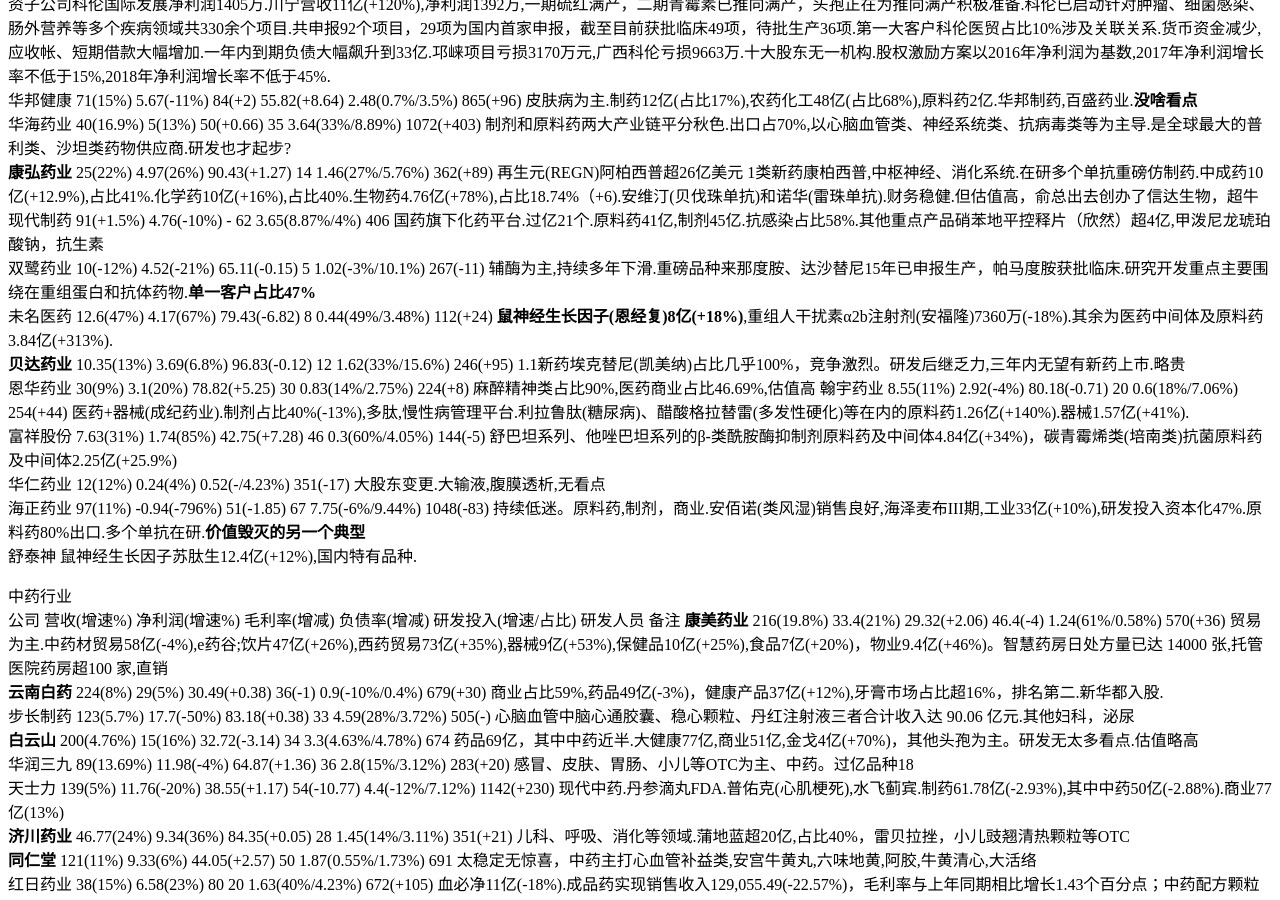
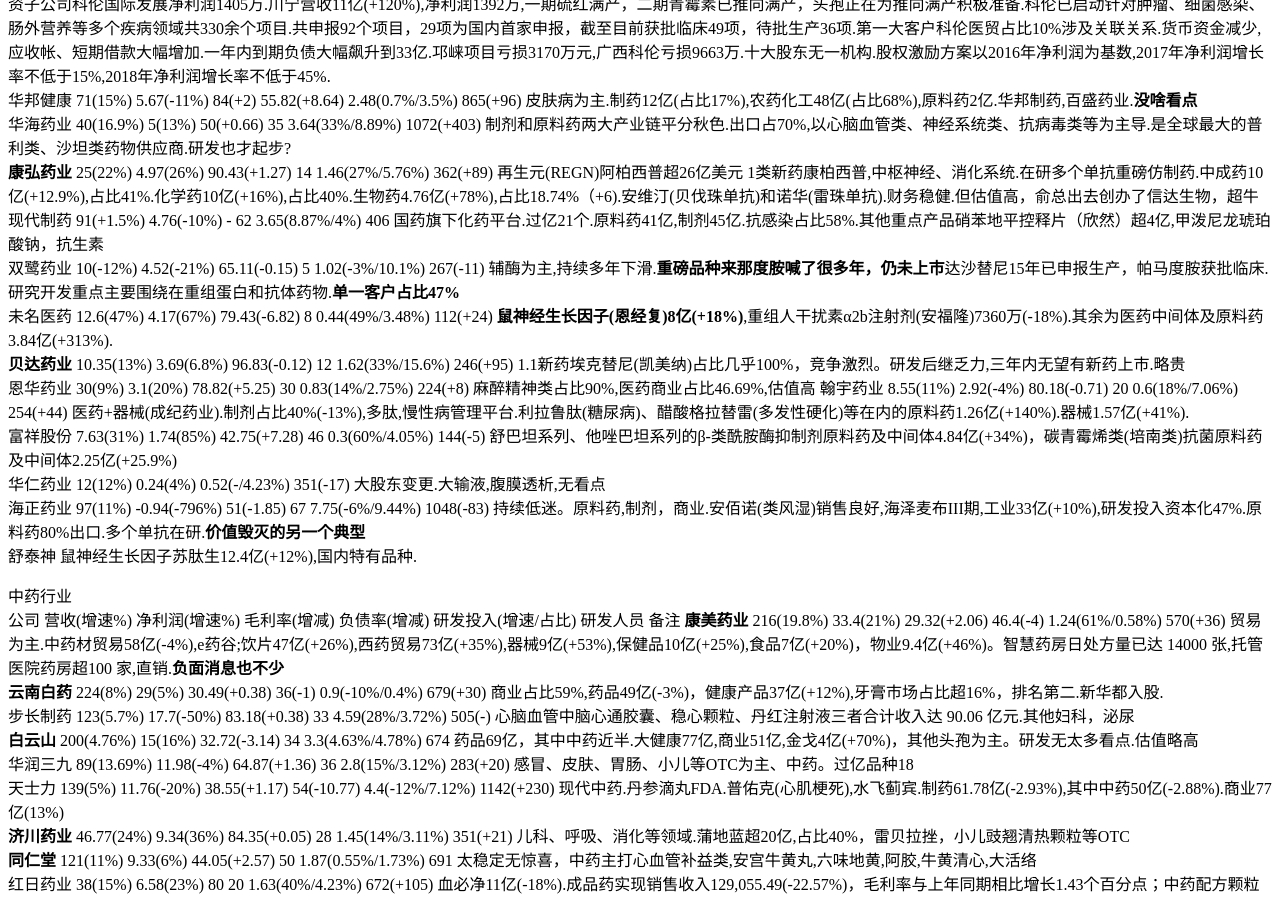
Before and after one commit to kingofhawks/kingofhawks.github.io, a Jekyll site: the page built from _posts/2017-02-20-重点上市公司2016年报汇总.md, in a window 1280 px wide and 900 px high, scrolled down 1378 px. Built offline with Jekyll 4.4.1, drawn with Linux system fonts in a browser that asks for light colours; our own code applies the rules of GitHub Pages for plain Markdown files; some of the changed text lies outside the part shown.

Commit message:
update post

```diff
--- a/_posts/2017-02-20-重点上市公司2016年报汇总.md
+++ b/_posts/2017-02-20-重点上市公司2016年报汇总.md
@@ -20,7 +20,7 @@
 华海药业    40(16.9%)         5(13%)        50(+0.66)      35              3.64(33%/8.89%)       1072(+403)   制剂和原料药两大产业链平分秋色.出口占70%,以心脑血管类、神经系统类、抗病毒类等为主导.是全球最大的普利类、沙坦类药物供应商.研发也才起步?
 **康弘药业**   25(22%)        4.97(26%)      90.43(+1.27)    14             1.46(27%/5.76%)      362(+89)    再生元(REGN)阿柏西普超26亿美元    1类新药康柏西普,中枢神经、消化系统.在研多个单抗重磅仿制药.中成药10亿(+12.9%),占比41%.化学药10亿(+16%),占比40%.生物药4.76亿(+78%),占比18.74%（+6).安维汀(贝伐珠单抗)和诺华(雷珠单抗).财务稳健.但估值高，俞总出去创办了信达生物，超牛
 现代制药     91(+1.5%)        4.76(-10%)     -              62             3.65(8.87%/4%)        406           国药旗下化药平台.过亿21个.原料药41亿,制剂45亿.抗感染占比58%.其他重点产品硝苯地平控释片（欣然）超4亿,甲泼尼龙琥珀酸钠，抗生素
-双鹭药业    10(-12%)         4.52(-21%)     65.11(-0.15)    5              1.02(-3%/10.1%)      267(-11)      辅酶为主,持续多年下滑.重磅品种来那度胺、达沙替尼15年已申报生产，帕马度胺获批临床.研究开发重点主要围绕在重组蛋白和抗体药物.**单一客户占比47%**
+双鹭药业    10(-12%)         4.52(-21%)     65.11(-0.15)    5              1.02(-3%/10.1%)      267(-11)      辅酶为主,持续多年下滑.**重磅品种来那度胺喊了很多年，仍未上市**达沙替尼15年已申报生产，帕马度胺获批临床.研究开发重点主要围绕在重组蛋白和抗体药物.**单一客户占比47%**
 未名医药    12.6(47%)        4.17(67%)       79.43(-6.82)   8              0.44(49%/3.48%)       112(+24)     **鼠神经生长因子(恩经复)8亿(+18%)**,重组人干扰素α2b注射剂(安福隆)7360万(-18%).其余为医药中间体及原料药3.84亿(+313%).
 **贝达药业** 10.35(13%)      3.69(6.8%)      96.83(-0.12)   12             1.62(33%/15.6%)       246(+95)      1.1新药埃克替尼(凯美纳)占比几乎100%，竞争激烈。研发后继乏力,三年内无望有新药上市.略贵
 恩华药业    30(9%)           3.1(20%)       78.82(+5.25)   30             0.83(14%/2.75%)       224(+8)      麻醉精神类占比90%,医药商业占比46.69%,估值高
@@ -33,7 +33,7 @@
 
 中药行业
 公司           营收(增速%)    净利润(增速%)   毛利率(增减)    负债率(增减)    研发投入(增速/占比)   研发人员      备注
-**康美药业**  216(19.8%)      33.4(21%)     29.32(+2.06)   46.4(-4)       1.24(61%/0.58%)     570(+36)       贸易为主.中药材贸易58亿(-4%),e药谷;饮片47亿(+26%),西药贸易73亿(+35%),器械9亿(+53%),保健品10亿(+25%),食品7亿(+20%)，物业9.4亿(+46%)。智慧药房日处方量已达 14000 张,托管医院药房超100 家,直销
+**康美药业**  216(19.8%)      33.4(21%)     29.32(+2.06)   46.4(-4)       1.24(61%/0.58%)     570(+36)       贸易为主.中药材贸易58亿(-4%),e药谷;饮片47亿(+26%),西药贸易73亿(+35%),器械9亿(+53%),保健品10亿(+25%),食品7亿(+20%)，物业9.4亿(+46%)。智慧药房日处方量已达 14000 张,托管医院药房超100 家,直销.**负面消息也不少**
 **云南白药**   224(8%)       29(5%)         30.49(+0.38)   36(-1)        0.9(-10%/0.4%)       679(+30)      商业占比59%,药品49亿(-3%)，健康产品37亿(+12%),牙膏市场占比超16%，排名第二.新华都入股.
 步长制药       123(5.7%)     17.7(-50%)     83.18(+0.38)   33             4.59(28%/3.72%)      505(-)     心脑血管中脑心通胶囊、稳心颗粒、丹红注射液三者合计收入达 90.06 亿元.其他妇科，泌尿
 **白云山**  200(4.76%)       15(16%)        32.72(-3.14)   34             3.3(4.63%/4.78%)     674            药品69亿，其中中药近半.大健康77亿,商业51亿,金戈4亿(+70%)，其他头孢为主。研发无太多看点.估值略高
```
Also changed, not shown: other parts of _posts/2017-02-20-重点上市公司2016年报汇总.md (+1 -1 lines).
